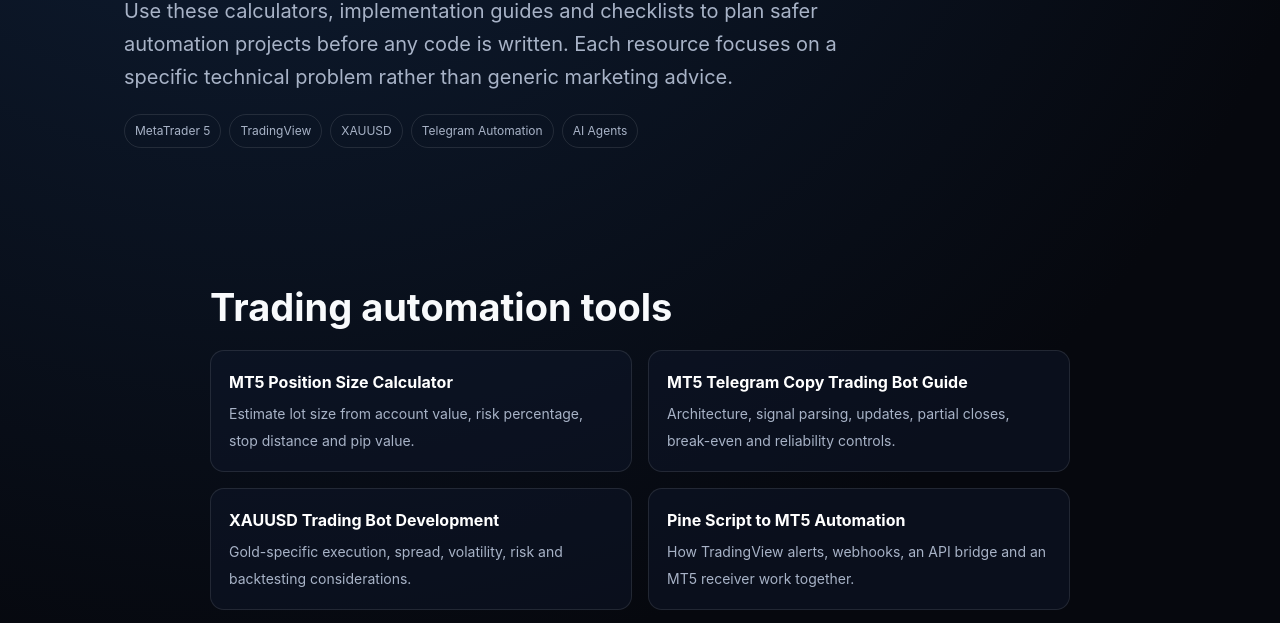
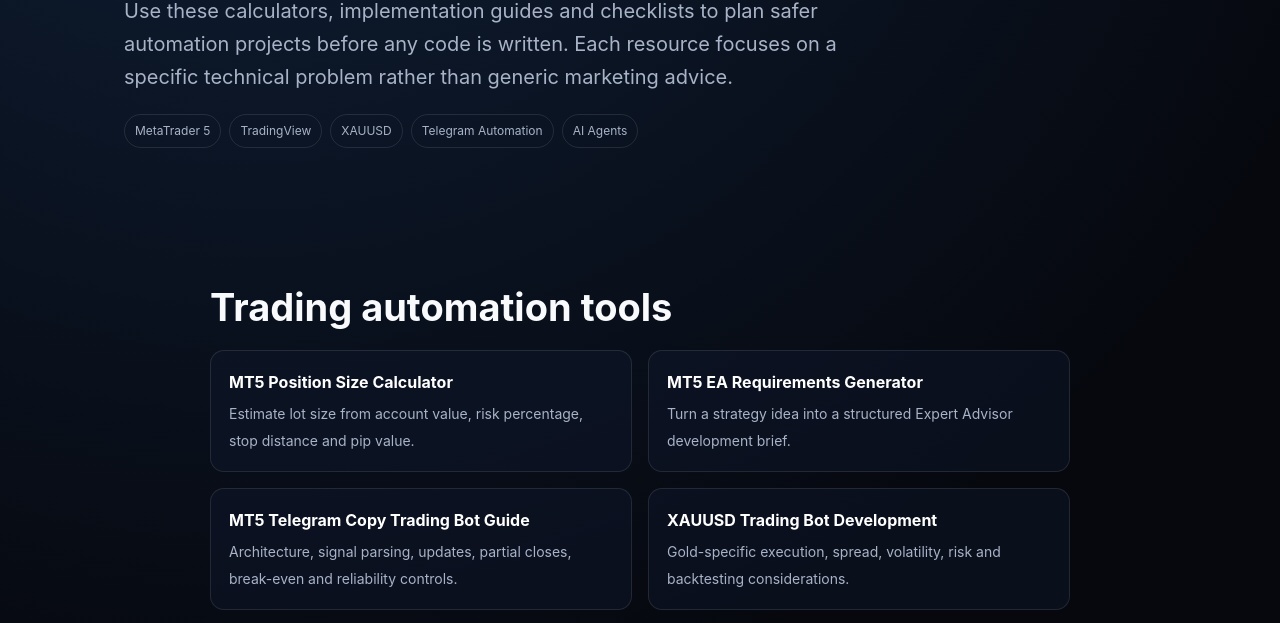
Before and after one commit to NadirAliOfficial/nextgentechdev-portal, a website: page resources.html in a window 1280 px wide. Shown: the part 428-1051 px from the top of the page. Drawn offline with Linux system fonts and the light colour scheme.

Commit message:
Link MT5 EA requirements generator from resources hub

```diff
--- a/resources.html
+++ b/resources.html
@@ -30,7 +30,7 @@
 <section class="content">
 <h2>Trading automation tools</h2>
 <div class="resource-links">
-<a class="resource-link" href="/mt5-position-size-calculator"><strong>MT5 Position Size Calculator</strong><span>Estimate lot size from account value, risk percentage, stop distance and pip value.</span></a>
+<a class="resource-link" href="/mt5-position-size-calculator"><strong>MT5 Position Size Calculator</strong><span>Estimate lot size from account value, risk percentage, stop distance and pip value.</span></a><a class="resource-link" href="/mt5-ea-requirements-generator"><strong>MT5 EA Requirements Generator</strong><span>Turn a strategy idea into a structured Expert Advisor development brief.</span></a>
 <a class="resource-link" href="/mt5-telegram-copy-trading-bot"><strong>MT5 Telegram Copy Trading Bot Guide</strong><span>Architecture, signal parsing, updates, partial closes, break-even and reliability controls.</span></a>
 <a class="resource-link" href="/xauusd-trading-bot-development"><strong>XAUUSD Trading Bot Development</strong><span>Gold-specific execution, spread, volatility, risk and backtesting considerations.</span></a>
 <a class="resource-link" href="/pine-script-to-mt5-automation"><strong>Pine Script to MT5 Automation</strong><span>How TradingView alerts, webhooks, an API bridge and an MT5 receiver work together.</span></a>
```
